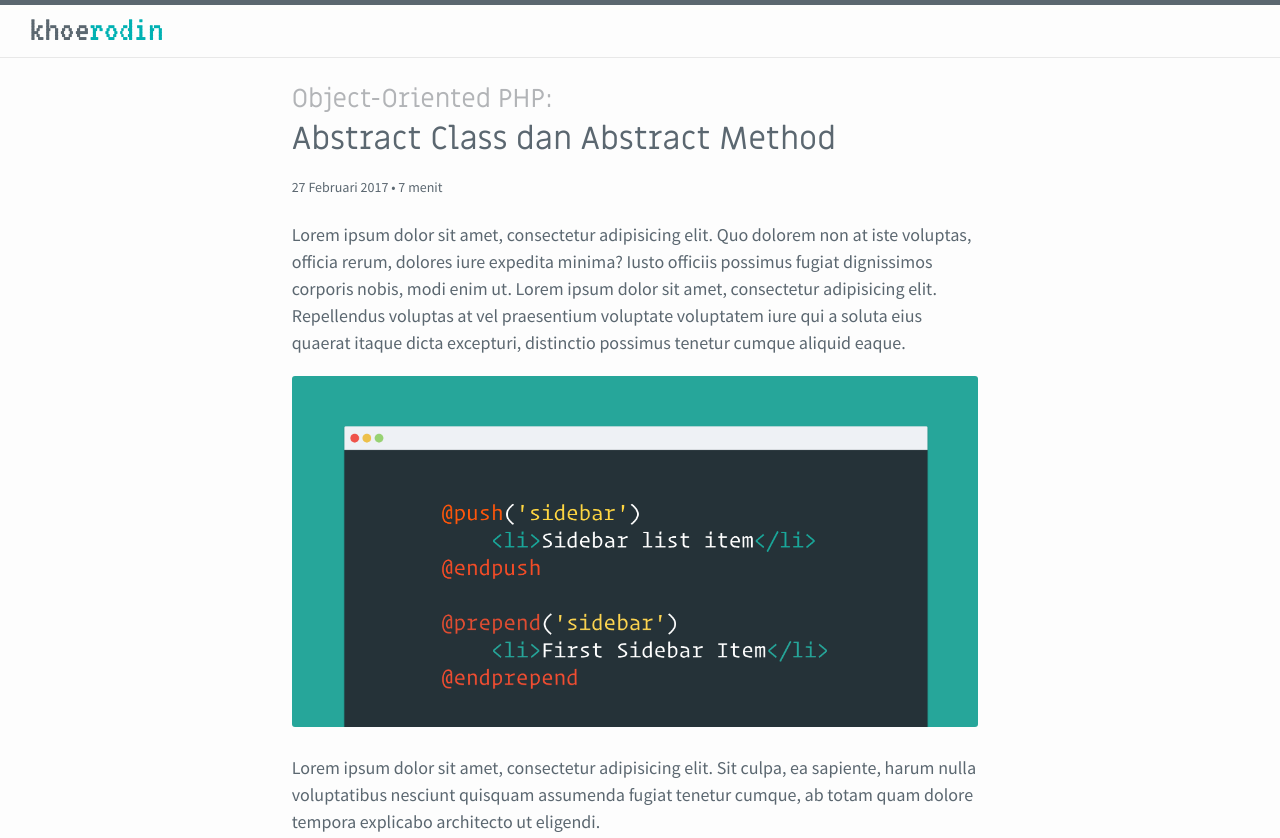
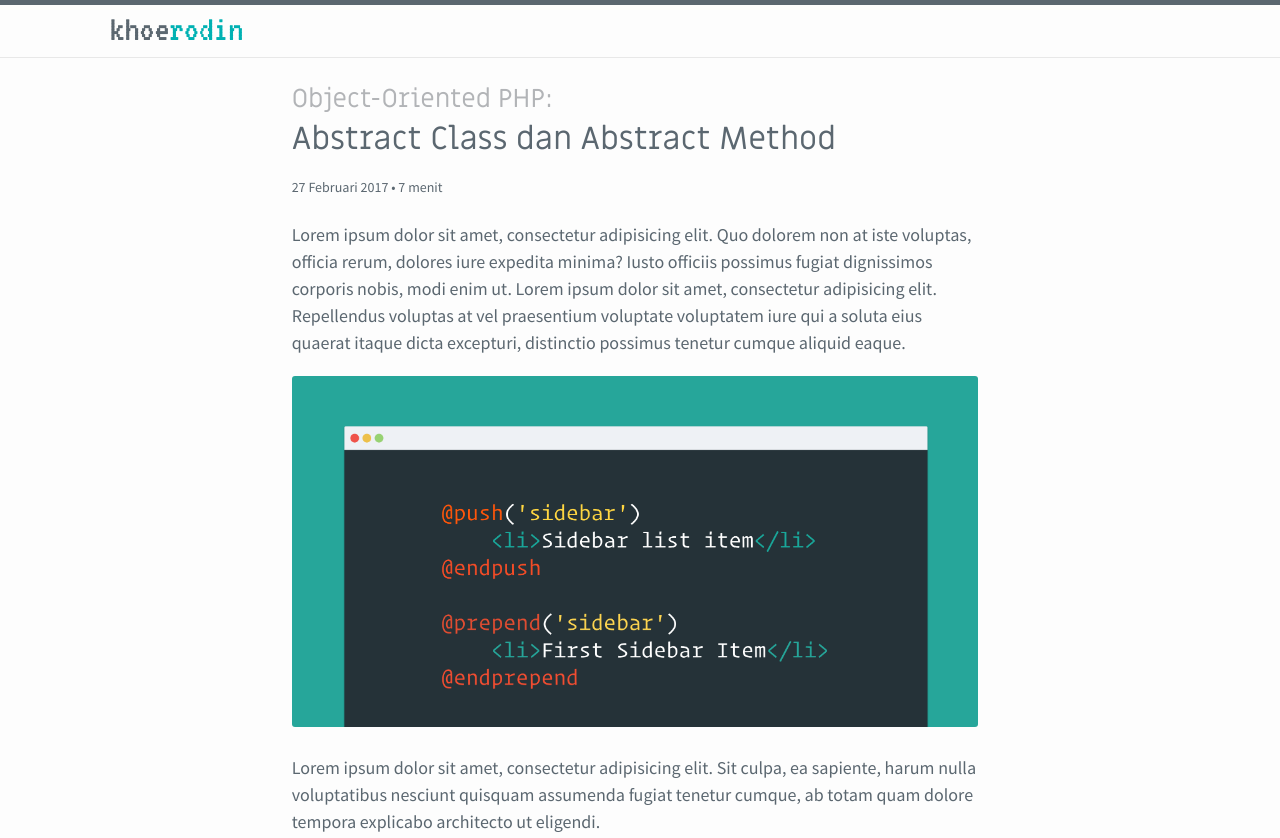
Before and after one commit to khoerodin/cleanread, a website: page src/index.html in a window 1280 px wide. Shown: the top 838 px of the page. Drawn offline with Linux system fonts and the light colour scheme; files whose address does not match are found by name.

Commit message:
replace container-full with container

```diff
--- a/src/index.html
+++ b/src/index.html
@@ -22,7 +22,7 @@
 <script src="js/default.js"></script>
 
 <header class="site-header">
-  <div class="container-full">
+  <div class="container">
     <div class="clear pad-top-10 pad-bottom-10">
       <div class="col-12-l">
         <a href="/" class="logo" title="khoerodin">khoe<span class="text-primary">rodin</span></a>
```
